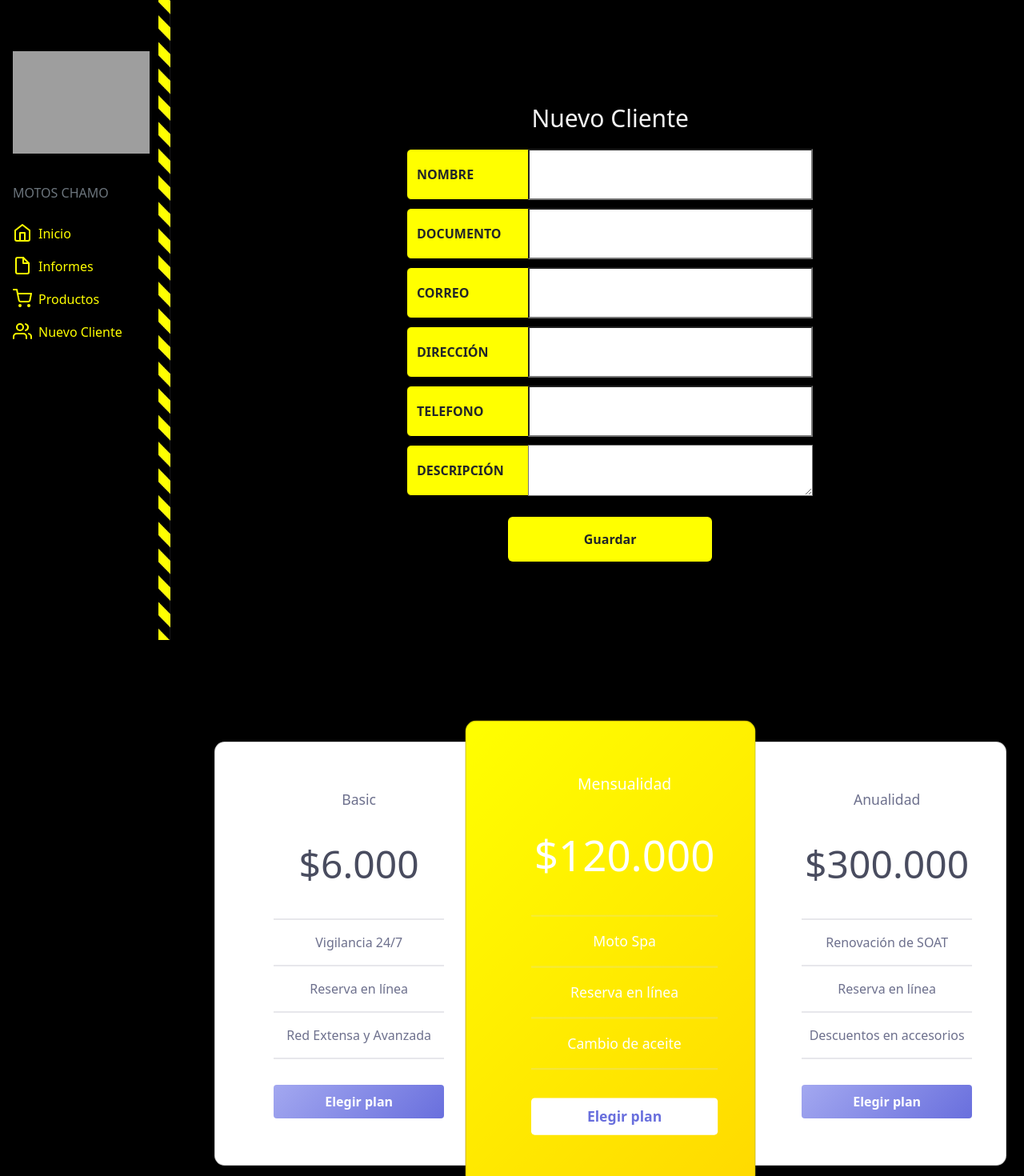
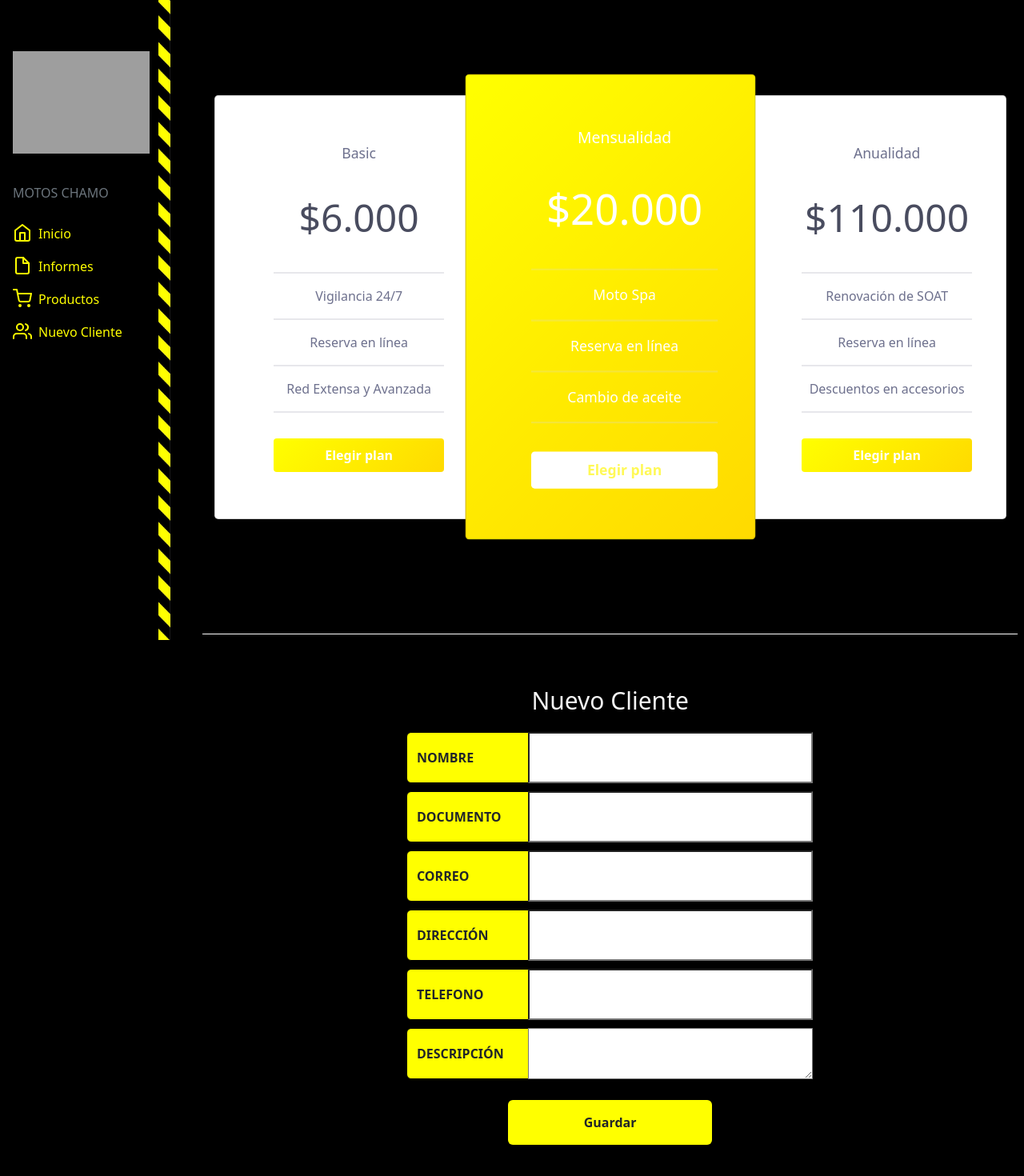
Before and after one commit to santii321/parqueadero, a React (Create React App) app in the folder parqueadero/: page /NuevoCliente in a window 1280 px wide. Shown: the top 1470 px of the page at 80% size. Built offline with nearby package versions, Linux system fonts and the light colour scheme; grey boxes are pictures that could not be loaded.

Commit message:
Se modifican estilos de la sección mensualidad y se crea componente de textimonios

```diff
--- a/parqueadero/src/assets/style/clientes.css
+++ b/parqueadero/src/assets/style/clientes.css
@@ -1,4 +1,7 @@
-.contenedor{
+/*!--------------------------------FORMULARIO DE CLIENTES--------------------------------------*/
+
+.contenedor {
+    border-top: 1PX solid white;
     width: 100%;
     height: 90vh;
     display: flex;
@@ -24,7 +27,7 @@
     width: 30%;
 }
 
-  #contact fieldset{
+#contact fieldset {
     width: 100% !important;
 }
 
@@ -50,7 +53,7 @@
     cursor: pointer;
     width: 50%;
     height: 7vh;
-    background:#ffff00;
+    background: #ffff00;
     margin-left: 25%;
     font-weight: 500;
 }
@@ -74,12 +77,11 @@
 }
 
 
-  /*------------------------------------CARDS MENSUALIDAD-------------------------------------------------------------*/
+/*!------------------------------------CARDS MENSUALIDAD-------------------------------------------------------------*/
 
-  .contenedormensualidad{
+.contenedormensualidad {
     width: 100%;
     height: 90vh;
-
     display: flex;
     justify-content: center;
     align-items: center;
@@ -95,15 +97,13 @@
 .card {
     background: #fff;
     color: hsl(233, 13%, 49%);
-    border-radius: 0.8rem;
+    border-radius: 0.3rem;
 }
 
 .cards .card.active {
-    background: linear-gradient(
-      135deg,
+    background: linear-gradient(135deg,
             yellow 0%,
-       rgb(255, 218, 0)100%
-    );
+            rgb(255, 218, 0)100%);
     color: #fff;
     display: flex;
     align-items: center;
@@ -111,7 +111,7 @@
     z-index: 1;
 }
 
-   .listasMencualidad {
+.listasMensualidad {
     margin: 2.6rem;
     display: flex;
     flex-direction: column;
@@ -119,7 +119,7 @@
     justify-content: space-around;
 }
 
-  .listasMencualidad li {
+.listasMensualidad li {
     list-style-type: none;
     display: flex;
     justify-content: center;
@@ -127,7 +127,7 @@
     padding: 1rem 0;
 }
 
-  .listasMencualidad li.price {
+.listasMensualidad li.price {
     font-size: 3rem;
     color: hsl(232, 13%, 33%);
     padding-bottom: 2rem;
@@ -149,26 +149,28 @@
     justify-content: center;
     align-items: center;
     border-radius: 4px;
-    background: linear-gradient(
-      135deg,
-      rgba(163, 168, 240, 1) 0%,
-      rgba(105, 111, 221, 1) 100%
-    );
+    background: linear-gradient(135deg,
+            yellow 0%,
+            rgb(255, 218, 0)100%);
     color: #fff;
     outline: none;
     border: 0;
     font-weight: bold;
 }
+
 .active-btn {
     background: #fff;
-    color: hsl(237, 63%, 64%);
+    color: hsl(58, 100%, 67%);
 }
+
 .bottom-bar {
     border-bottom: 2px solid hsla(240, 8%, 85%, 0.582);
 }
+
 .card.active .bottom-bar {
     border-bottom: 2px solid hsla(240, 8%, 85%, 0.253);
 }
+
 .pack {
     font-size: 1.1rem;
 }
@@ -177,9 +179,11 @@
     ul {
         margin: 1rem;
     }
+
     h1 {
         font-size: 1.2rem;
     }
+
     .toggle {
         display: flex;
         flex-direction: column;
@@ -187,6 +191,7 @@
         align-items: center;
         height: 80px;
     }
+
     .cards {
         margin: 0;
         display: flex;
@@ -197,6 +202,7 @@
         transform: scale(0.8);
         margin-bottom: 1rem;
     }
+
     .cards .card.active {
         transform: scale(0.8);
     }
@@ -206,13 +212,16 @@
     ul {
         margin: 20px;
     }
+
     .cards {
         display: flex;
         flex-direction: column;
     }
+
     .card {
         margin-bottom: 1rem;
     }
+
     .cards .card.active {
         transform: scale(1);
     }
@@ -223,31 +232,40 @@
         display: flex;
         flex-direction: column;
     }
+
     .card {
         margin-bottom: 1rem;
     }
+
     .cards .card.active {
         transform: scale(1);
     }
 }
+
 @media (min-width: 414px) and (max-width: 768px) {
     .card {
         margin-bottom: 1rem;
         margin-right: 1rem;
     }
+
     .cards .card.active {
         transform: scale(1);
     }
 }
+
 @media (min-width: 768px) and (max-width: 1046px) {
     .cards {
         display: flex;
     }
+
     .card {
         margin-bottom: 1rem;
         margin-right: 1rem;
     }
+
     .cards .card.active {
         transform: scale(1);
     }
 }
+
+/*!--------------------------------------------TESTIMONIOS ----------------------------------------------*/
--- a/parqueadero/src/clientes/MensualidadClientes.js
+++ b/parqueadero/src/clientes/MensualidadClientes.js
@@ -2,10 +2,10 @@ import '../assets/style/clientes.css'
 
 const MensualidadClientes = () => {
     return (
-        <section className="contenedormensualidad m-2 mx-3 mt-5">
+        <section className="contenedormensualidad m-2 mx-3 mt-2">
             <div class="cards">
                 <div className="card shadow">
-                    <ul className='listasMencualidad'>
+                    <ul className='listasMensualidad'>
                         <li className="pack">Basic</li>
                         <li id="basic" className="price bottom-bar">$6.000</li>
                         <li className="bottom-bar">Vigilancia 24/7</li>
@@ -15,9 +15,9 @@ const MensualidadClientes = () => {
                     </ul>
                 </div>
                 <div className="card active">
-                    <ul className='listasMencualidad'>
+                    <ul className='listasMensualidad'>
                         <li className="pack">Mensualidad</li>
-                        <li id="professional" className="price bottom-bar">$120.000</li>
+                        <li id="professional" className="price bottom-bar">$20.000</li>
                         <li className="bottom-bar">Moto Spa</li>
                         <li className="bottom-bar">Reserva en línea</li>
                         <li className="bottom-bar">Cambio de aceite</li>
@@ -25,9 +25,9 @@ const MensualidadClientes = () => {
                     </ul>
                 </div>
                 <div className="card shadow">
-                    <ul className='listasMencualidad'>
+                    <ul className='listasMensualidad'>
                         <li className="pack">Anualidad</li>
-                        <li id="master" className="price bottom-bar">$300.000</li>
+                        <li id="master" className="price bottom-bar">$110.000</li>
                         <li className="bottom-bar">Renovación de SOAT</li>
                         <li className="bottom-bar">Reserva en línea</li>
                         <li className="bottom-bar">Descuentos en accesorios</li>
--- /dev/null
+++ b/parqueadero/src/clientes/TestimoniosClientes.js
@@ -0,0 +1,8 @@
+import '../assets/style/clientes.css'
+
+const TestimoniosClientes = () => {
+
+
+}
+
+export default TestimoniosClientes;
--- a/parqueadero/src/pages/NuevoCliente.js
+++ b/parqueadero/src/pages/NuevoCliente.js
@@ -1,12 +1,13 @@
 import FormularioClientes from "../clientes/FormularioClientes"
 import MensualidadClientes from "../clientes/MensualidadClientes"
 import '../assets/style/clientes.css'
+import TestimoniosClientes from "../clientes/TestimoniosClientes";
 
 function NuevoCliente() {
     return(
          <section className="d-block w-100">
 
-          <><FormularioClientes /><MensualidadClientes /></>
+          <><TestimoniosClientes /><MensualidadClientes /><FormularioClientes /></>
 
         </section>
 
```
Also changed, not shown: parqueadero/src/clientes/FormularioClientes.js (line endings or trailing spaces). Lines whose indentation alone changed are shown as unchanged.
